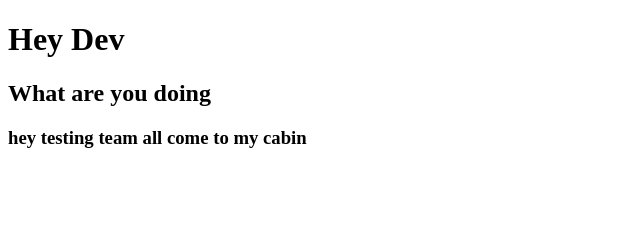
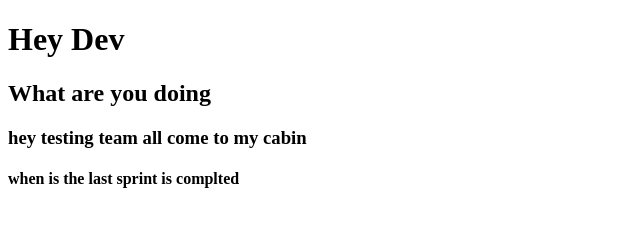
Before and after one commit to Gaurav1222/Projects-Git, a plain HTML site: page index.html in a window 1280 px wide. Shown: the whole page, without its empty margins (0-640 px from the left). Drawn offline with Linux system fonts and the light colour scheme.

Commit message:
asing for the update

```diff
--- a/index.html
+++ b/index.html
@@ -11,4 +11,5 @@
 <h1>Hey Dev</h1>
 <h2>What are you doing</h2>
 <h3>hey testing team all come to my cabin</h3>
+<h4>when is the last sprint is complted</h4>
 </html>
```
